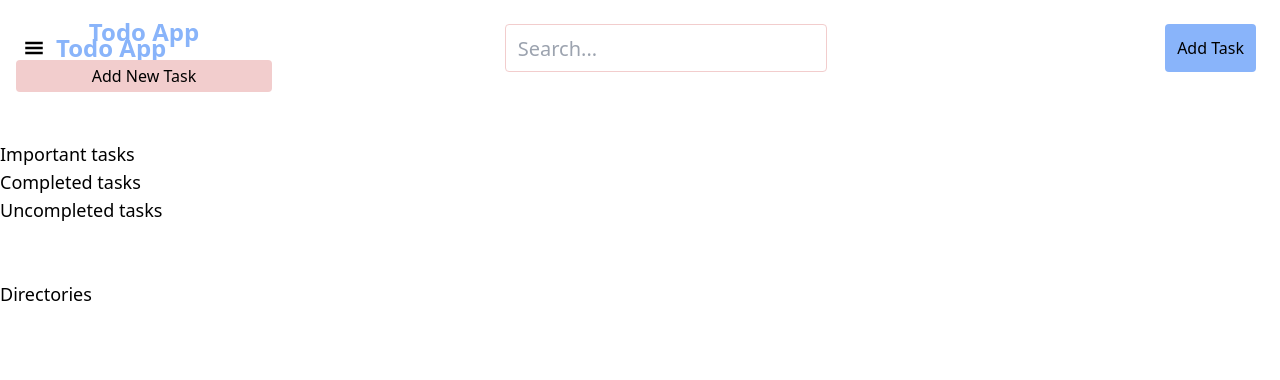
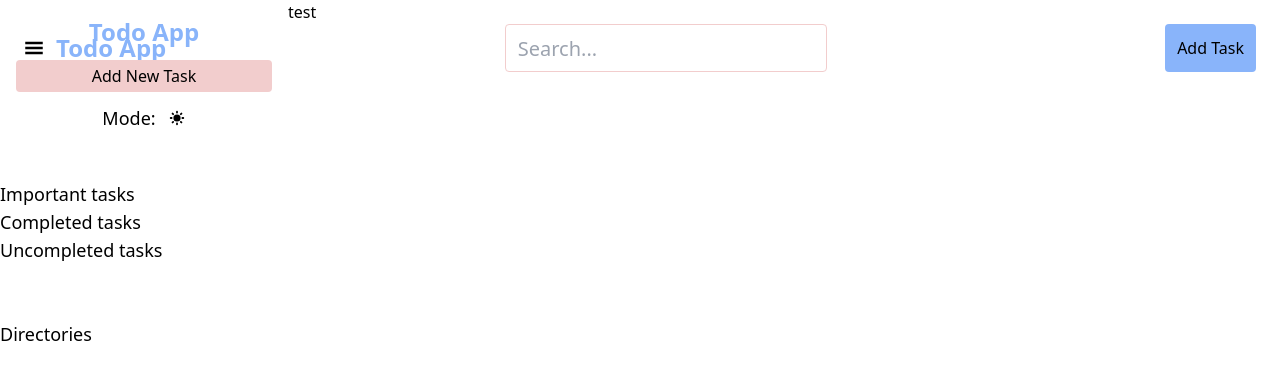
Before and after one commit to kelly-jsx/todo-app, a React (Vite) app: page / in a window 1280 px wide. Shown: the top 380 px of the page. Built offline with nearby package versions, Linux system fonts and the light colour scheme; what @catppuccin/tailwindcss would draw is missing.

Commit message:
dark mode switcher

```diff
--- a/src/App.tsx
+++ b/src/App.tsx
@@ -9,10 +9,13 @@ import Sidebar from './components/Sidebar/Sidebar'
 
 function App(): JSX.Element {
   return (
-    <div className="min-h-screen App bg-base">
+    <div className="min-h-screen App bg-base text-text">
       <Header />
       <SidebarMobile />
-      <Sidebar />
+      <div className="flex">
+        <Sidebar />
+        <h1>test</h1>
+      </div>
       <TaskModal />
     </div>
   )
--- /dev/null
+++ b/src/components/Sidebar/DarkMode.tsx
@@ -0,0 +1,41 @@
+import React, { useEffect, useState } from 'react'
+
+import { HiMoon, HiSun } from 'react-icons/hi'
+
+export default function DarkMode() {
+  const [isDarkMode, setisDarkMode] = useState<boolean>(() => {
+    const darkMode = localStorage.getItem('darkmode')
+
+    if (!darkMode) {
+      return true
+    }
+    if (darkMode === 'true') return true
+    else return false
+  })
+
+  const toggleisDarkMode = () => {
+    setisDarkMode((prevState) => !prevState)
+  }
+
+  useEffect(() => {
+    const html = document.querySelector<HTMLHtmlElement>('html')!
+
+    if (isDarkMode) {
+      html.classList.remove('latte')
+      html.classList.add('mocha')
+      localStorage.setItem('darkmode', 'true')
+    } else {
+      html.classList.remove('mocha')
+      html.classList.add('latte')
+      localStorage.setItem('darkmode', 'false')
+    }
+  }, [isDarkMode])
+
+  return (
+    <button className="no-wrap" onClick={toggleisDarkMode}>
+      <p className="flex gap-3 justify-center items-center w-full">
+        Mode: {isDarkMode ? <HiSun /> : <HiMoon />}
+      </p>
+    </button>
+  )
+}
--- a/src/components/Sidebar/Sidebar.tsx
+++ b/src/components/Sidebar/Sidebar.tsx
@@ -1,4 +1,5 @@
 import React from 'react'
+import DarkMode from './DarkMode'
 
 export default function Sidebar() {
   return (
@@ -7,9 +8,11 @@ export default function Sidebar() {
         <h1 className="text-2xl font-bold text-center text-primary">
           Todo App
         </h1>
+        {/* TODO dark mode */}
         <button className="px-4 py-1 w-full text-base capitalize rounded bg-secondary">
           add new task
         </button>
+        <DarkMode />
       </div>
       <div className="flex flex-col mt-8">
         <a href="">Important tasks</a>
--- a/tailwind.config.js
+++ b/tailwind.config.js
@@ -10,7 +10,7 @@ module.exports = {
   },
   plugins: [
     require('@catppuccin/tailwindcss')({
-      defaultFlavour: 'mocha',
+      // defaultFlavour: 'mocha',
     }),
   ],
 }
```
